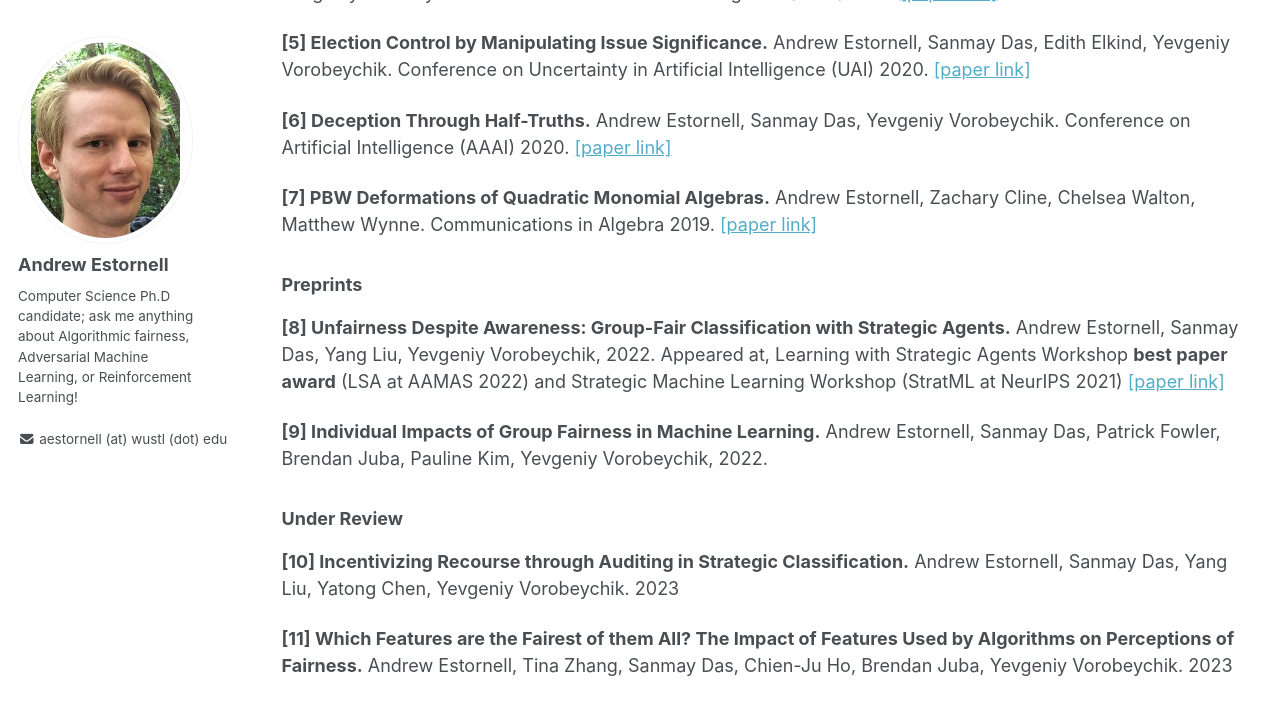
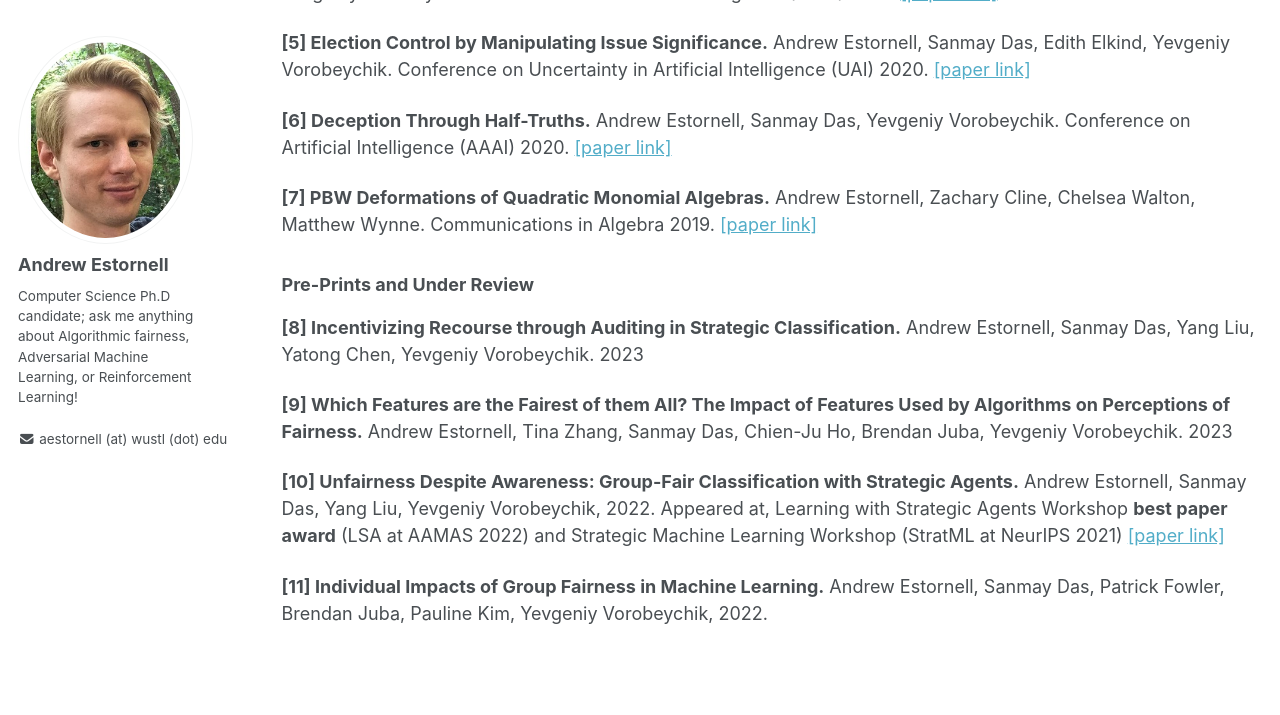
Before and after one commit to andrewEstornell/andrewEstornell.github.io, a Jekyll site: the page built from _pages/publications.md, in a window 1280 px wide and 900 px high, scrolled down 521 px. Shown: the top 715 px of the window. Built offline with Jekyll 4.4.1, drawn with Linux system fonts in a browser that asks for light colours; nearby versions of some CDN libraries; a script bundle is joined from its source files by our own code; library files that are not in the unit come from our copies.

Commit message:
Update publications.md

```diff
--- a/_pages/publications.md
+++ b/_pages/publications.md
@@ -23,16 +23,12 @@ author_profile: true
 **[7] PBW Deformations of Quadratic Monomial Algebras.** Andrew Estornell, Zachary Cline, Chelsea Walton, Matthew Wynne.  Communications in Algebra 2019. [[paper link]](https://www.tandfonline.com/doi/full/10.1080/00927872.2018.1536757?casa_token=TuCNA221xeEAAAAA:St_MqmqvdsrE0qoSf_ku_7kvrOTZ5zoXXcdvRY6inE3c5d09eqxkmoTFg1opAkfhTf3baPFiIqqHxEU)
 
 
-### Preprints
+### Pre-Prints and Under Review
 
-**[8] Unfairness Despite Awareness: Group-Fair Classification with Strategic Agents.** Andrew Estornell, Sanmay Das, Yang Liu, Yevgeniy Vorobeychik, 2022. Appeared at, Learning with Strategic Agents Workshop **best paper award** (LSA at AAMAS 2022) and Strategic Machine Learning Workshop (StratML at NeurIPS 2021) [[paper link]](https://arxiv.org/pdf/2112.02746.pdf)
+**[8] Incentivizing Recourse through Auditing in Strategic Classification.** Andrew Estornell, Sanmay Das, Yang Liu, Yatong Chen, Yevgeniy Vorobeychik. 2023
 
-**[9] Individual Impacts of Group Fairness in Machine Learning.** Andrew Estornell, Sanmay Das, Patrick Fowler, Brendan Juba, Pauline Kim, Yevgeniy Vorobeychik, 2022.
+**[9] Which Features are the Fairest of them All? The Impact of Features Used by Algorithms on Perceptions of Fairness.** Andrew Estornell, Tina Zhang, Sanmay Das, Chien-Ju Ho, Brendan Juba, Yevgeniy Vorobeychik. 2023
 
+**[10] Unfairness Despite Awareness: Group-Fair Classification with Strategic Agents.** Andrew Estornell, Sanmay Das, Yang Liu, Yevgeniy Vorobeychik, 2022. Appeared at, Learning with Strategic Agents Workshop **best paper award** (LSA at AAMAS 2022) and Strategic Machine Learning Workshop (StratML at NeurIPS 2021) [[paper link]](https://arxiv.org/pdf/2112.02746.pdf)
 
-### Under Review
-
-**[10] Incentivizing Recourse through Auditing in Strategic Classification.** Andrew Estornell, Sanmay Das, Yang Liu, Yatong Chen, Yevgeniy Vorobeychik. 2023
-
-
-**[11] Which Features are the Fairest of them All? The Impact of Features Used by Algorithms on Perceptions of Fairness.** Andrew Estornell, Tina Zhang, Sanmay Das, Chien-Ju Ho, Brendan Juba, Yevgeniy Vorobeychik. 2023
+**[11] Individual Impacts of Group Fairness in Machine Learning.** Andrew Estornell, Sanmay Das, Patrick Fowler, Brendan Juba, Pauline Kim, Yevgeniy Vorobeychik, 2022.
```
